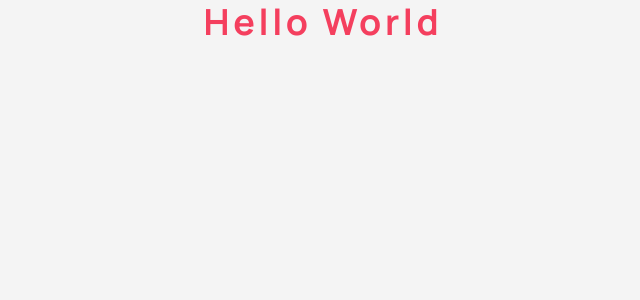
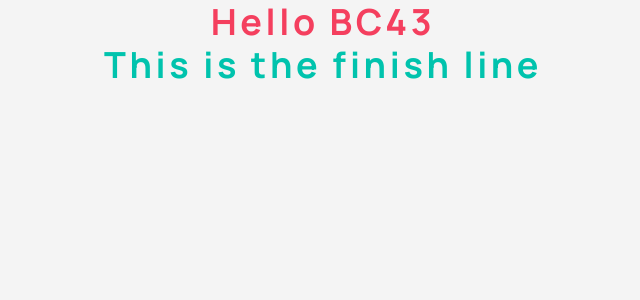
Before and after one commit to AntonBabenko96/react-node-team-app, a React (Create React App) app: page / in a window 1280 px wide. Shown: the top 300 px of the page, without its empty margins (317-957 px from the left). Built offline with nearby package versions, Linux system fonts and the light colour scheme.

Commit message:
header fix

```diff
--- a/src/components/Header/Header.jsx
+++ b/src/components/Header/Header.jsx
@@ -1,9 +1,10 @@
-import styles from './Header.module.scss';
+import style from './Header.module.scss';
 
 export default function Header() {
   return (
     <div className="container">
-      <div className={styles.header}>Hello World</div>
+      <div className={style.header}>Hello BC43</div>
+      <p className={style.text}>This is the finish line</p>
     </div>
   );
 }
--- a/src/components/Header/Header.module.scss
+++ b/src/components/Header/Header.module.scss
@@ -5,3 +5,9 @@
   @include main-font(600, 36px, 1.2, 0.1em);
   text-align: center;
 }
+
+.text {
+  color: getColor('full-green');
+  @include main-font(600, 36px, 1.2, 0.1em);
+  text-align: center;
+}
```
